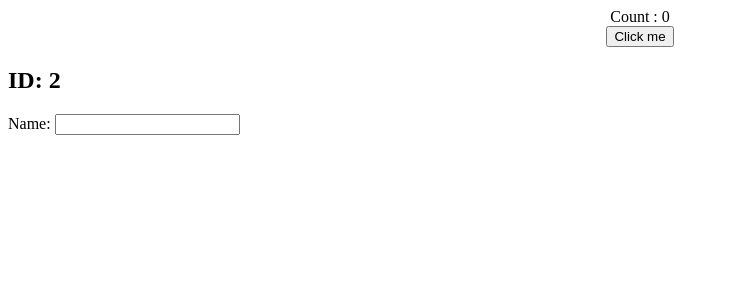
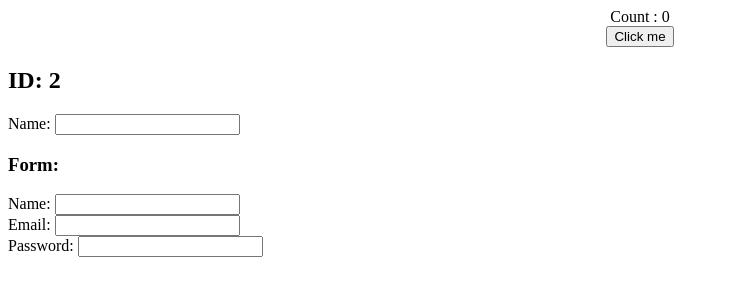
Before and after one commit to aizazjk02/hooks-tips-and-tricks, a React (Vite) app: page / in a window 1280 px wide. Shown: the top 300 px of the page, without its empty margins (0-729 px from the left). Built offline with nearby package versions, Linux system fonts and the light colour scheme.

Commit message:
How to handle form state?

```diff
--- a/src/App.jsx
+++ b/src/App.jsx
@@ -1,25 +1,31 @@
 import ProductCardBetter from "./conditionalRender";
 import ProductCard from "./conditionalRender";
+import FormStateDemo from "./handleFormState";
 import Counter from "./setStateTips";
 import UpdateObject from "./updateObjectState";
 
 const App = () => {
-  return <div>
+  return (
+    <div>
       {
         // setState Example:
       }
-    <Counter/>
+      <Counter />
       {
         // Conditional Rendering Example:
       }
-    <ProductCardBetter id={2}/>
+      <ProductCardBetter id={2} />
 
       {
         // update an object inside a state
-
       }
-    <UpdateObject/>
-  </div>;
+      <UpdateObject />
+      {
+        // update form state
+      }
+      <FormStateDemo />
+    </div>
+  );
 };
 
 export default App;
--- /dev/null
+++ b/src/handleFormState.jsx
@@ -0,0 +1,42 @@
+import { useState } from "react";
+
+const FormStateDemo = () => {
+  const [form, setForm] = useState({
+    name: "",
+    email: "",
+    password: "",
+  });
+  console.log(form);
+  const handleChange = (e) => {
+    setForm((prev) => {
+      return {
+        ...prev,
+        [e.target.name]: e.target.value,
+      };
+    });
+  };
+  return (
+    <form action="">
+      <h3>Form: </h3>
+      <div>
+        <label htmlFor="name">Name: </label>
+        <input type="text" name="name" id="name" onChange={handleChange} />
+      </div>
+      <div>
+        <label htmlFor="email">Email: </label>
+        <input type="email" name="email" id="email" onChange={handleChange} />
+      </div>
+      <div>
+        <label htmlFor="password">Password: </label>
+        <input
+          type="password"
+          name="password"
+          id="password"
+          onChange={handleChange}
+        />
+      </div>
+    </form>
+  );
+};
+
+export default FormStateDemo;
```
Lines whose indentation alone changed are shown as unchanged.
